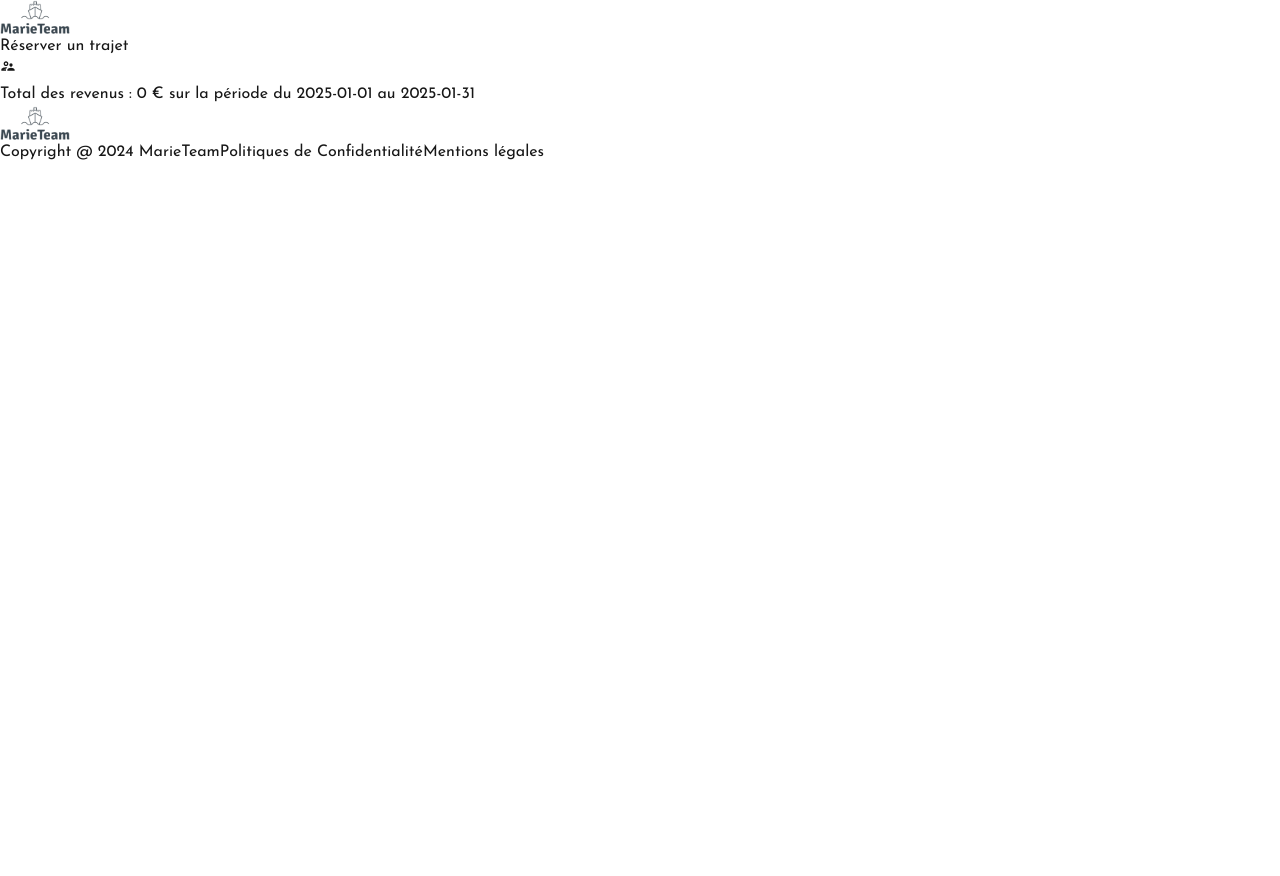
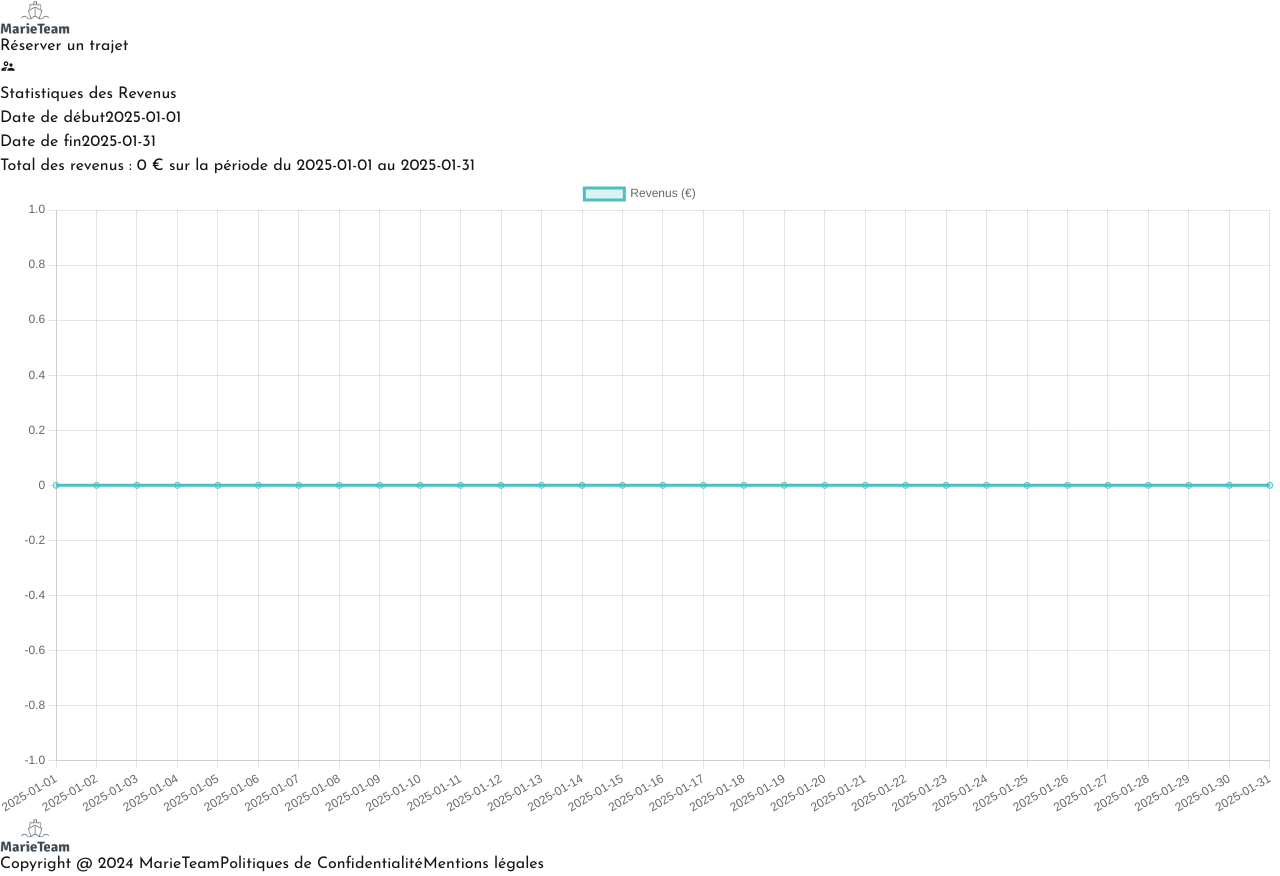
Before and after one commit to MaxBrn/marieteam-js, a Next.js app: page /admin in a window 1280 px wide. Before the commit the page ends 800 px from the top, so only its background shows below. Built offline with nearby package versions, Linux system fonts and the light colour scheme; no server answers; the database is empty.

Commit message:
Graphique sur page admin et changement version next pour la compatibilité avec chartjs

```diff
--- a/pages/admin.jsx
+++ b/pages/admin.jsx
@@ -1,23 +1,34 @@
 import Link from 'next/link';
 import { useState, useEffect } from 'react';
+import DatePicker from 'react-datepicker';
+import "react-datepicker/dist/react-datepicker.css";
 import { supabase } from '@/lib/supabase';
+import { Line } from 'react-chartjs-2';
+import { Chart as ChartJS, CategoryScale, LinearScale, PointElement, LineElement, Title, Tooltip, Legend } from 'chart.js';
+
+// Enregistrement des composants Chart.js
+ChartJS.register(CategoryScale, LinearScale, PointElement, LineElement, Title, Tooltip, Legend);
 
 export default function Admin() {
-    const [prixTotal, setPrixTotal] = useState(0); // State pour stocker le prix total
-    const [loading, setLoading] = useState(true); // State pour gérer le chargement
-    const [error, setError] = useState(null); // State pour gérer les erreurs
-    const startDate = '2025-01-01';
-    const endDate = '2025-01-31';
-    const revenusPeriode = async () => {
+    const [prixTotal, setPrixTotal] = useState(0);
+    const [loading, setLoading] = useState(false);
+    const [error, setError] = useState(null);
+    const [startDate, setStartDate] = useState(new Date('2025-01-01'));
+    const [endDate, setEndDate] = useState(new Date('2025-01-31'));
+    const [revenusParDate, setRevenusParDate] = useState({});
 
+    const fetchRevenus = async () => {
+        setLoading(true);
+        setError(null);
         let prixTotalCalculé = 0;
+        let revenusTemp = {};
 
         try {
             const { data: reservations, error: errorReservation } = await supabase
                 .from('reservation')
                 .select('*')
-                .gte('date', startDate)
-                .lte('date', endDate);
+                .gte('date', startDate.toISOString().split('T')[0])
+                .lte('date', endDate.toISOString().split('T')[0]);
 
             if (errorReservation) throw errorReservation;
 
@@ -27,9 +38,6 @@ export default function Admin() {
                     .select('*')
                     .eq('reservation_num', reservation.num);
 
-                console.log('enregistrement: ',enregistrements);
-
-
                 if (errorEnregistrements) throw errorEnregistrements;
 
                 const { data: trajet, error: errorTrajet } = await supabase
@@ -37,14 +45,10 @@ export default function Admin() {
                     .select('*')
                     .eq('num', reservation.idTrajet)
                     .single();
+
+                if (errorTrajet) throw errorTrajet;
+
                 for (const enregistrement of enregistrements) {
-
-                    console.log('trajet: ',trajet);
-                    if (errorTrajet) throw errorTrajet;
-                    console.log('🔎 Vérification des valeurs avant requête tarifer');
-                    console.log('liaison_code:', trajet.idLiaison);
-                    console.log('type:', enregistrement?.type_num);
-
                     const { data: prix, error: errorPrix } = await supabase
                         .from('tarifer')
                         .select('*')
@@ -52,36 +56,91 @@ export default function Admin() {
                         .eq('type', enregistrement.type_num)
                         .single();
 
-                    console.log('🔎 Résultat de la requête tarifer:', prix.tarif);
-
-
                     if (errorPrix) throw errorPrix;
 
-                    prixTotalCalculé += enregistrement.quantite * prix.tarif; // Assure-toi que `prix.amount` existe et contient le prix
-                    console.log("prix total: ",prixTotalCalculé);
+                    const montant = enregistrement.quantite * prix.tarif;
+                    prixTotalCalculé += montant;
+
+                    const dateResa = reservation.date; // Assurez-vous que c'est bien stocké en format YYYY-MM-DD
+                    revenusTemp[dateResa] = (revenusTemp[dateResa] || 0) + montant;
                 }
             }
 
-            // Mettre à jour l'état avec le prix total calculé
             setPrixTotal(prixTotalCalculé);
-
+            setRevenusParDate(revenusTemp);
         } catch (err) {
             setError('Une erreur est survenue lors du calcul des revenus.');
             console.error('Erreur:', err);
         } finally {
-            setLoading(false); // On peut maintenant arrêter le chargement
+            setLoading(false);
         }
     };
 
     useEffect(() => {
-        revenusPeriode();
-    }, []); // Appelle la fonction au montage du composant
+        fetchRevenus();
+    }, [startDate, endDate]);
+
+    // Générer toutes les dates entre startDate et endDate
+    const allDates = [];
+    let currentDate = new Date(startDate);
+    while (currentDate <= endDate) {
+        const formattedDate = currentDate.toISOString().split('T')[0];
+        allDates.push(formattedDate);
+        currentDate.setDate(currentDate.getDate() + 1);
+    }
+
+    // Associer chaque date à un revenu (0 si non présent)
+    const formattedRevenus = allDates.map(date => revenusParDate[date] || 0);
+
+    // Préparer les données pour Chart.js
+    const chartData = {
+        labels: allDates,
+        datasets: [
+            {
+                label: 'Revenus (€)',
+                data: formattedRevenus,
+                borderColor: 'rgba(75,192,192,1)',
+                backgroundColor: 'rgba(75,192,192,0.2)',
+                fill: true,
+            },
+        ],
+    };
 
     return (
         <div className="pt-16 pb-8 w-9/12 mx-auto">
+            <h2 className="text-2xl font-bold mb-4">Statistiques des Revenus</h2>
+
+            <div className="flex gap-4 mb-4">
+                <div>
+                    <label className="block text-sm font-medium text-gray-700">Date de début</label>
+                    <DatePicker
+                        selected={startDate}
+                        onChange={(date) => setStartDate(date)}
+                        className="border p-2 rounded-md"
+                        dateFormat="yyyy-MM-dd"
+                    />
+                </div>
+                <div>
+                    <label className="block text-sm font-medium text-gray-700">Date de fin</label>
+                    <DatePicker
+                        selected={endDate}
+                        onChange={(date) => setEndDate(date)}
+                        className="border p-2 rounded-md"
+                        dateFormat="yyyy-MM-dd"
+                    />
+                </div>
+            </div>
+
             {loading && <p>Chargement...</p>}
             {error && <p className="text-red-500">{error}</p>}
-            {!loading && !error && <p>Total des revenus : {prixTotal} € sur la période du {startDate} au {endDate} </p>}
+            {!loading && !error && (
+                <p className="mb-4">Total des revenus : {prixTotal} € sur la période du {startDate.toISOString().split('T')[0]} au {endDate.toISOString().split('T')[0]}</p>
+            )}
+
+            {/* Affichage du graphique */}
+            <div className="w-full bg-white p-4 rounded-md shadow-md">
+                <Line data={chartData} />
+            </div>
         </div>
     );
 }
```
Also changed, not shown: package.json (+5 -2 lines), 1 other file (tests, documents, lock files or other folders).
